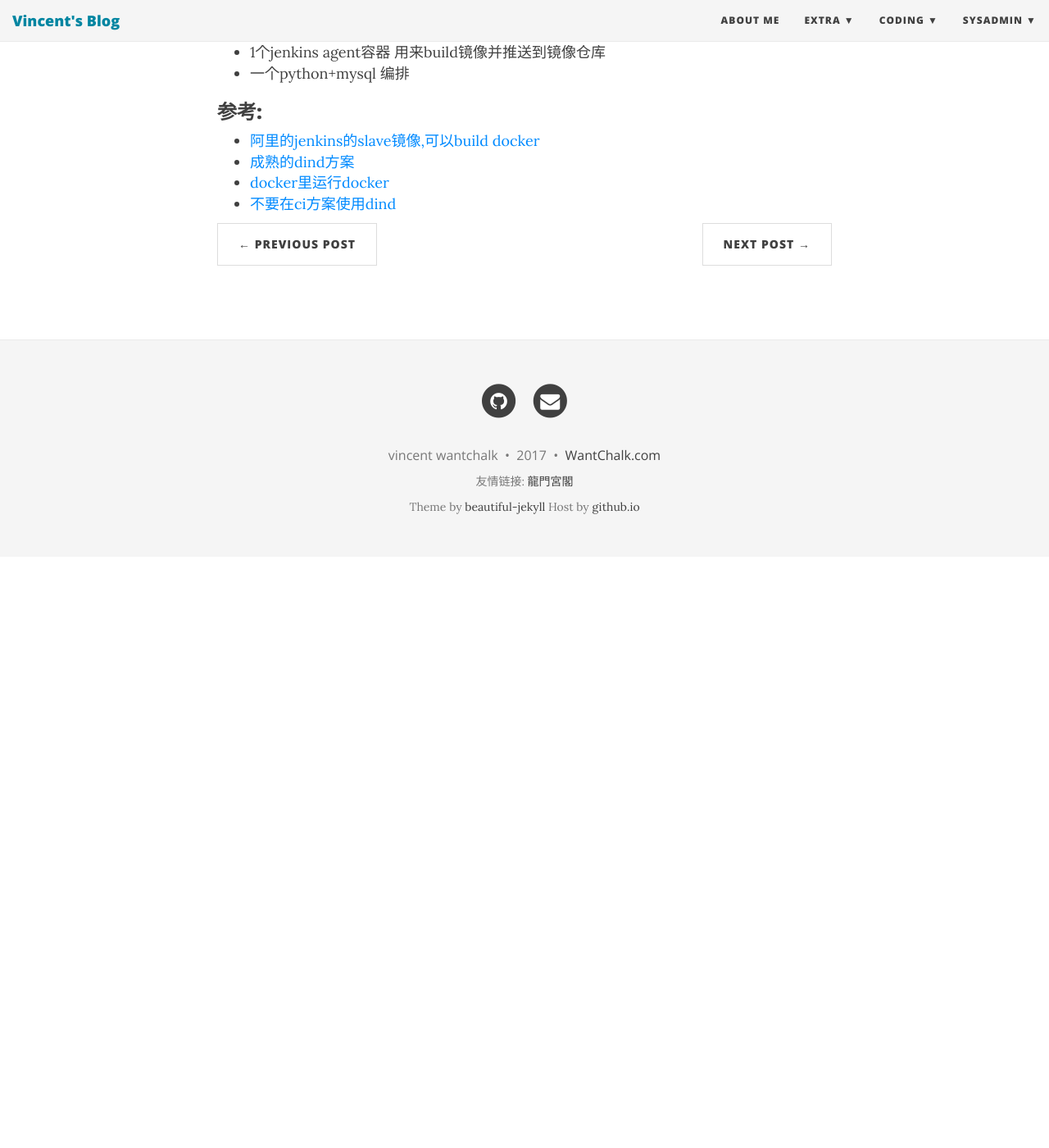
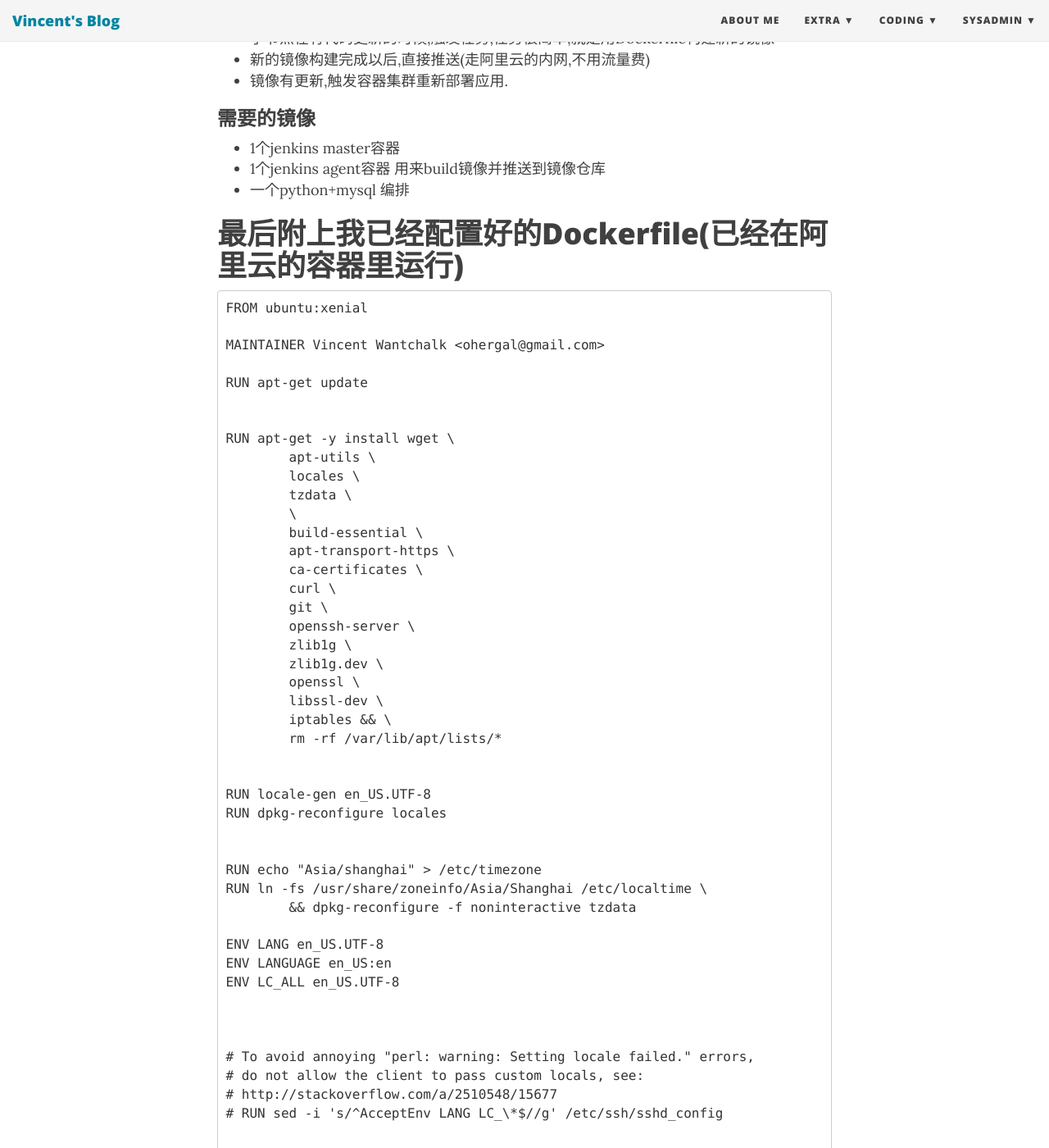
Before and after one commit to rainytooo/rainytooo.github.io, a Jekyll site: the page built from _posts/2017/05/2017-05-12-docker-in-docer.md, in a window 1280 px wide and 1400 px high, scrolled down 5151 px. Shown: the whole window at 82% size. Built offline with Jekyll 4.4.1, drawn with Linux system fonts in a browser that asks for light colours; nearby versions of some CDN libraries; comment, search, counter and statistics services are not loaded; before the commit the page ends 5830 px from its top, so only the background shows below that; some of the changed text lies outside the part shown.

Commit message:
2017年 5月24日 星期三 19时16分46秒 CST

````diff
--- a/_posts/2017/05/2017-05-12-docker-in-docer.md
+++ b/_posts/2017/05/2017-05-12-docker-in-docer.md
@@ -6,9 +6,11 @@
     - docker
 ---
 
-# TODO
+# 目的
 
-* [ ] 制作一个可以build镜像的镜像,jenkins CI服务节点
+制作一个可以build docker镜像的docker镜像,jenkins CI服务节点,部署到阿里云的容器服务集群里.
+
+阿里云官方有完整的镜像,master和slave的都有,时间稍微久远了一点,所以自己研究一下build个最新的版本.
 
 
 # 关于 docker in docker
@@ -165,7 +167,105 @@
 * 1个jenkins agent容器 用来build镜像并推送到镜像仓库
 * 一个python+mysql 编排
 
+# 最后附上我已经配置好的Dockerfile(已经在阿里云的容器里运行)
 
+```
+FROM ubuntu:xenial
+
+MAINTAINER Vincent Wantchalk <ohergal@gmail.com>
+
+RUN apt-get update
+
+
+RUN apt-get -y install wget \
+	apt-utils \
+	locales \
+	tzdata \
+	\
+	build-essential \
+	apt-transport-https \
+	ca-certificates \
+	curl \
+	git \
+	openssh-server \
+	zlib1g \
+	zlib1g.dev \
+	openssl \
+	libssl-dev \
+	iptables && \
+	rm -rf /var/lib/apt/lists/*
+
+
+RUN locale-gen en_US.UTF-8
+RUN dpkg-reconfigure locales
+
+
+RUN echo "Asia/shanghai" > /etc/timezone
+RUN ln -fs /usr/share/zoneinfo/Asia/Shanghai /etc/localtime \
+	&& dpkg-reconfigure -f noninteractive tzdata
+
+ENV LANG en_US.UTF-8
+ENV LANGUAGE en_US:en
+ENV LC_ALL en_US.UTF-8
+
+
+
+# To avoid annoying "perl: warning: Setting locale failed." errors,
+# do not allow the client to pass custom locals, see:
+# http://stackoverflow.com/a/2510548/15677
+# RUN sed -i 's/^AcceptEnv LANG LC_\*$//g' /etc/ssh/sshd_config
+
+
+RUN apt-get -q update &&\
+    DEBIAN_FRONTEND="noninteractive" apt-get -q install -y -o Dpkg::Options::="--force-confnew" --no-install-recommends software-properties-common && \
+    add-apt-repository -y ppa:openjdk-r/ppa &&\
+    apt-get -q update &&\
+    DEBIAN_FRONTEND="noninteractive" apt-get -q install -y -o Dpkg::Options::="--force-confnew" --no-install-recommends openjdk-8-jdk && \
+    apt-get -q clean -y && rm -rf /var/lib/apt/lists/* && rm -f /var/cache/apt/*.bin && \
+	sed -i 's|session    required     pam_loginuid.so|session    optional     pam_loginuid.so|g' /etc/pam.d/sshd &&\
+	mkdir -p /var/run/sshd
+
+# clean compile tools
+
+RUN apt-get purge -y --auto-remove build-essential libssl-dev
+
+RUN useradd -m -d /home/jenkins -s /bin/bash jenkins && \
+	echo "jenkins:jenkins" | chpasswd
+
+
+# install docker binary files
+
+ENV DOCKER_BUCKET get.docker.com
+ENV DOCKER_VERSION 17.05.0-ce
+ENV DOCKER_SHA256_x86_64 340e0b5a009ba70e1b644136b94d13824db0aeb52e09071410f35a95d94316d9
+ENV DOCKER_SHA256_armel 59bf474090b4b095d19e70bb76305ebfbdb0f18f33aed2fccd16003e500ed1b7
+
+
+RUN curl -fSL "https://${DOCKER_BUCKET}/builds/Linux/x86_64/docker-${DOCKER_VERSION}.tgz" -o docker.tgz \
+	&& echo "${DOCKER_SHA256_x86_64} *docker.tgz" | sha256sum -c - \
+	&& tar -xzvf docker.tgz \
+	&& mv docker/* /usr/local/bin/ \
+	&& rmdir docker \
+	&& rm docker.tgz \
+	&& chmod +x /usr/local/bin/docker
+#	&& docker -v \
+#	&& docker ps -a
+
+
+RUN echo "jenkins ALL=NOPASSWD: ALL" >> /etc/sudoers
+
+
+# Standard SSH port
+EXPOSE 22
+
+
+COPY docker-entrypoint.sh /usr/local/bin/
+ENTRYPOINT ["docker-entrypoint.sh"]
+
+# Default command
+CMD ["/usr/sbin/sshd", "-D"]
+
+```
 
 ### 参考:
 * [阿里的jenkins的slave镜像,可以build docker](https://github.com/AliyunContainerService/jenkins-slaves?spm=5176.doc42988.2.2.JYbZh8)
````
